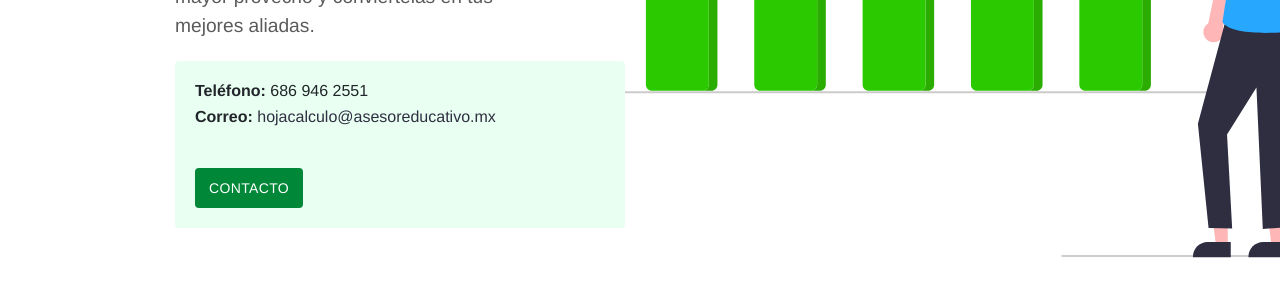
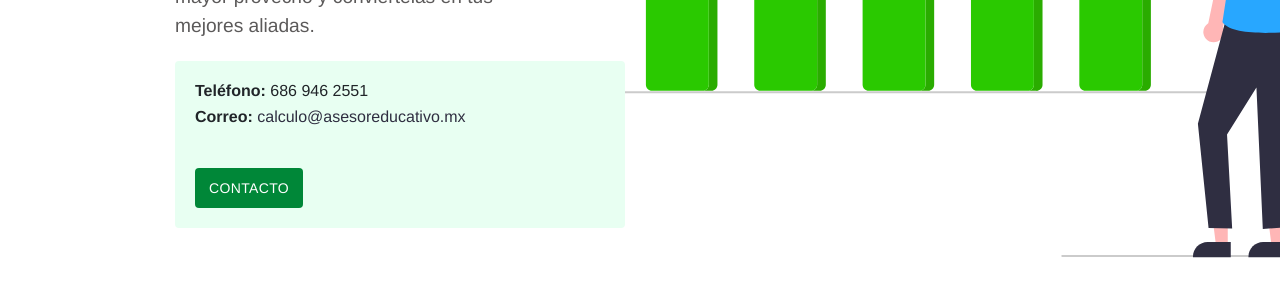
Before and after one commit to camachevaz/Calc, a Jekyll site: the page built from index.md, in a window 1280 px wide. Shown: the part 476-776 px from the top of the page. Built offline with Jekyll 4.4.1, drawn with Linux system fonts in a browser that asks for light colours.

Commit message:
Update contact.yml

```diff
--- a/_data/contact.yml
+++ b/_data/contact.yml
@@ -1,3 +1,3 @@
-email: 'hojacalculo@asesoreducativo.mx'
+email: 'calculo@asesoreducativo.mx'
 phone: '686 946 2551'
 contact_button_link: 'contacto'
```
